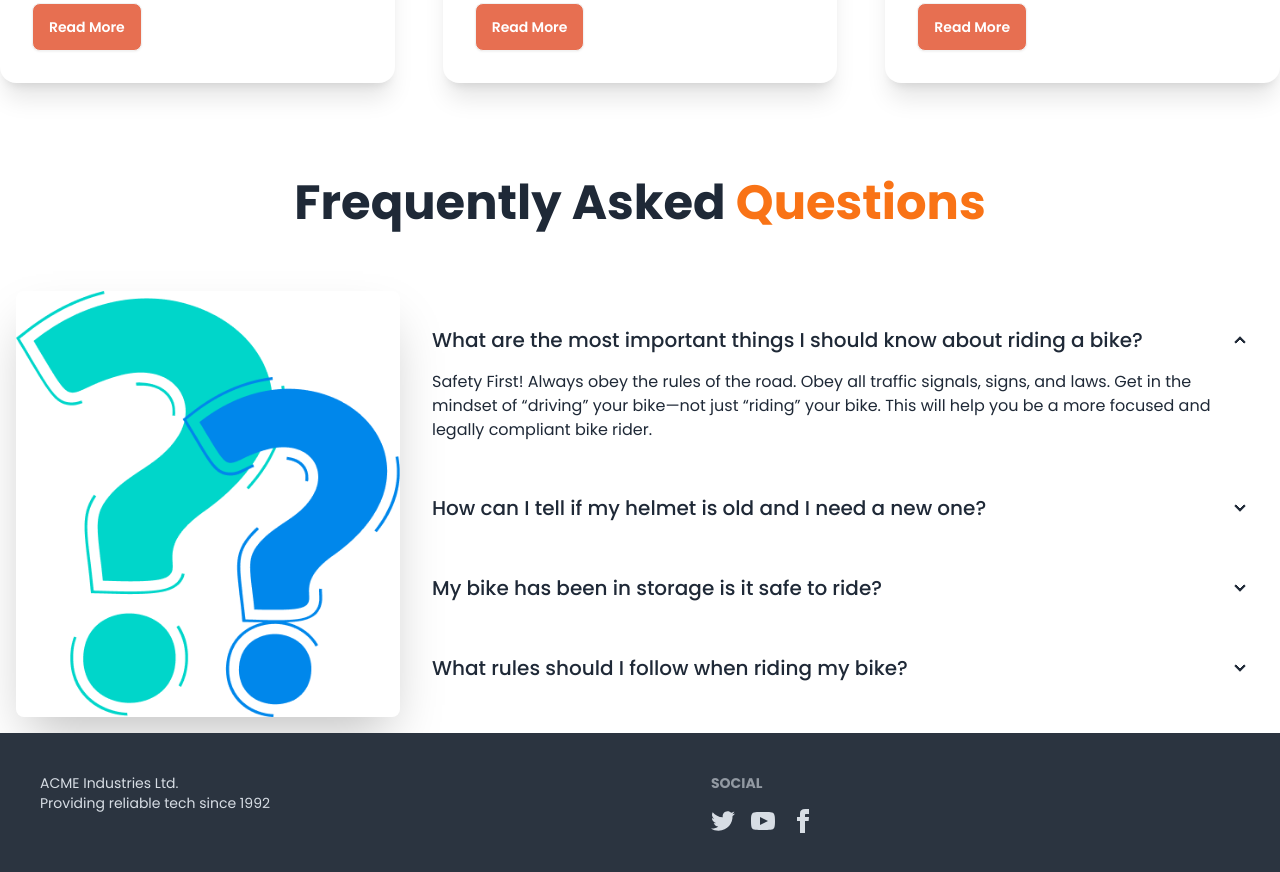
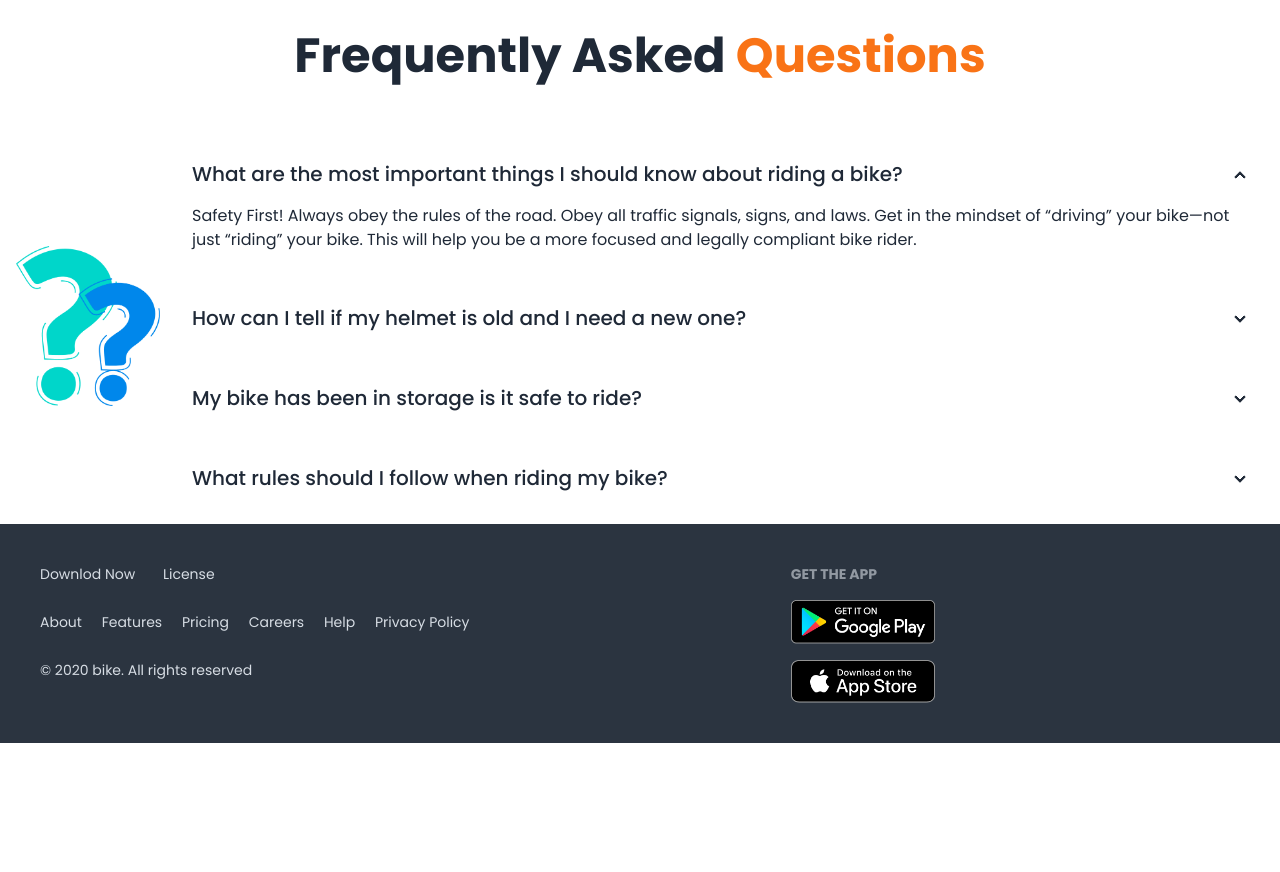
Before and after one commit to Mahmudul61/Biker-zone, a plain HTML site: page index.html in a window 1280 px wide. Shown: the part 1251-2123 px from the top of the page. After the commit the page ends 1994 px from the top, so only its background shows below. Drawn offline with nearby package versions, Linux system fonts and the light colour scheme.

Commit message:
footer commit

```diff
--- a/index.html
+++ b/index.html
@@ -10,7 +10,7 @@
     <link href="https://fonts.googleapis.com/css2?family=Poppins:ital,wght@0,100;0,200;0,300;0,400;0,500;0,600;0,700;0,800;0,900;1,100;1,200;1,300;1,400;1,500;1,600;1,700;1,800;1,900&family=Quicksand:wght@300..700&display=swap" rel="stylesheet">
     <!-- Daisy-ui -->
     <link href="https://cdn.jsdelivr.net/npm/daisyui@4.12.23/dist/full.min.css" rel="stylesheet" type="text/css" />
-<script src="https://cdn.tailwindcss.com"></script>
+<script class="w-36" src ="https://cdn.tailwindcss.com"></script>
 <style>
     .font-poppins{
         font-family: "Poppins", serif;
@@ -88,7 +88,7 @@
               <button class="btn bg-bike-primary text-white">Purchase</button></div>
                <!-- image -->
                 <div class="flex-1"><img
-                  src="images/slider/bike1.png"
+                  class="w-36" src ="images/slider/bike1.png"
                   class="w-[400px]" /></div>
             </div>
             <div class="absolute left-5 right-5 top-1/2 flex -translate-y-1/2 transform justify-between">
@@ -106,7 +106,7 @@
               <button class="btn bg-bike-primary text-white">Purchase</button></div>
                <!-- image -->
                 <div class="flex-1"><img
-                  src="images/slider/bike2.png"
+                  class="w-36" src ="images/slider/bike2.png"
                   class="w-[400px]" /></div>
             </div>
             <div class="absolute left-5 right-5 top-1/2 flex -translate-y-1/2 transform justify-between">
@@ -125,7 +125,7 @@
               <button class="btn bg-bike-primary text-white">Purchase</button></div>
                <!-- image -->
                 <div class="flex-1"><img
-                  src="images/slider/bike3.png"
+                  class="w-36" src ="images/slider/bike3.png"
                   class="w-[400px]" /></div>
             </div>
             <div class="absolute left-5 right-5 top-1/2 flex -translate-y-1/2 transform justify-between">
@@ -152,7 +152,7 @@
             <div class="card bg-base-100   shadow-xl">
               <figure>
                 <img
-                  src="images/others/latest1.png"
+                  class="w-36" src ="images/others/latest1.png"
                   alt="Shoes" />
               </figure>
               <div class="card-body space-y-5">
@@ -167,7 +167,7 @@
             <div class="card bg-base-100 shadow-xl">
               <figure>
                 <img
-                  src="images/others/latest2.png"
+                  class="w-36" src ="images/others/latest2.png"
                   alt="Shoes" />
               </figure>
               <div class="card-body space-y-5">
@@ -182,7 +182,7 @@
             <div class="card bg-base-100  shadow-xl">
               <figure>
                 <img
-                  src="images/others/latest3.png"
+                  class="w-36" src ="images/others/latest3.png"
                   alt="Shoes" />
               </figure>
               <div class="card-body space-y-5">
@@ -209,7 +209,7 @@
             <div class="hero ">
               <div class="hero-content flex-col lg:flex-row">
                 <img
-                  src="images/others/faq.png"
+                  class="w-36" src ="images/others/faq.png"
                   class="max-w-sm rounded-lg shadow-2xl" />
                 <div class="space-y-5">
                   <div class="collapse collapse-arrow border-blue-100">
@@ -251,52 +251,36 @@
 
         <section >
           <footer class="footer bg-neutral text-neutral-content p-10">
+
+
             <aside>
+              <div class="grid grid-cols-1 gap-7">
+                <div>
+                  <a class="space-x-6" href=""><span>Downlod Now</span> <span>License</span></a>
+                </div>
 
-              <p>
-                ACME Industries Ltd.
-                <br />
-                Providing reliable tech since 1992
-              </p>
-            </aside>
+                <div>
+                  <a class="space-x-4" href=""><span>About</span> <span>Features</span> <span>Pricing</span> <span>Careers</span> <span>Help</span> <span>Privacy Policy</span></a>
+                </div>
+                <p>© 2020 bike. All rights reserved</p>
+              </div>
+
+           <div>
+          </aside>
             <nav>
-              <h6 class="footer-title">Social</h6>
-              <div class="grid grid-flow-col gap-4">
+              <h6 class="footer-title">Get The App</h6>
+              <div class="grid grid-cols-1 gap-4">
                 <a>
-                  <svg
-                    xmlns="http://www.w3.org/2000/svg"
-                    width="24"
-                    height="24"
-                    viewBox="0 0 24 24"
-                    class="fill-current">
-                    <path
-                      d="M24 4.557c-.883.392-1.832.656-2.828.775 1.017-.609 1.798-1.574 2.165-2.724-.951.564-2.005.974-3.127 1.195-.897-.957-2.178-1.555-3.594-1.555-3.179 0-5.515 2.966-4.797 6.045-4.091-.205-7.719-2.165-10.148-5.144-1.29 2.213-.669 5.108 1.523 6.574-.806-.026-1.566-.247-2.229-.616-.054 2.281 1.581 4.415 3.949 4.89-.693.188-1.452.232-2.224.084.626 1.956 2.444 3.379 4.6 3.419-2.07 1.623-4.678 2.348-7.29 2.04 2.179 1.397 4.768 2.212 7.548 2.212 9.142 0 14.307-7.721 13.995-14.646.962-.695 1.797-1.562 2.457-2.549z"></path>
-                  </svg>
+                 <img class="w-36" src ="./images/others/android.png" alt="">
                 </a>
                 <a>
-                  <svg
-                    xmlns="http://www.w3.org/2000/svg"
-                    width="24"
-                    height="24"
-                    viewBox="0 0 24 24"
-                    class="fill-current">
-                    <path
-                      d="M19.615 3.184c-3.604-.246-11.631-.245-15.23 0-3.897.266-4.356 2.62-4.385 8.816.029 6.185.484 8.549 4.385 8.816 3.6.245 11.626.246 15.23 0 3.897-.266 4.356-2.62 4.385-8.816-.029-6.185-.484-8.549-4.385-8.816zm-10.615 12.816v-8l8 3.993-8 4.007z"></path>
-                  </svg>
+                  <img class="w-36" src ="images/others/ios.png" alt="">
                 </a>
-                <a>
-                  <svg
-                    xmlns="http://www.w3.org/2000/svg"
-                    width="24"
-                    height="24"
-                    viewBox="0 0 24 24"
-                    class="fill-current">
-                    <path
-                      d="M9 8h-3v4h3v12h5v-12h3.642l.358-4h-4v-1.667c0-.955.192-1.333 1.115-1.333h2.885v-5h-3.808c-3.596 0-5.192 1.583-5.192 4.615v3.385z"></path>
-                  </svg>
-                </a>
+
               </div>
             </nav>
+           </div>
+             </div>
           </footer>
         </section>
 
```
